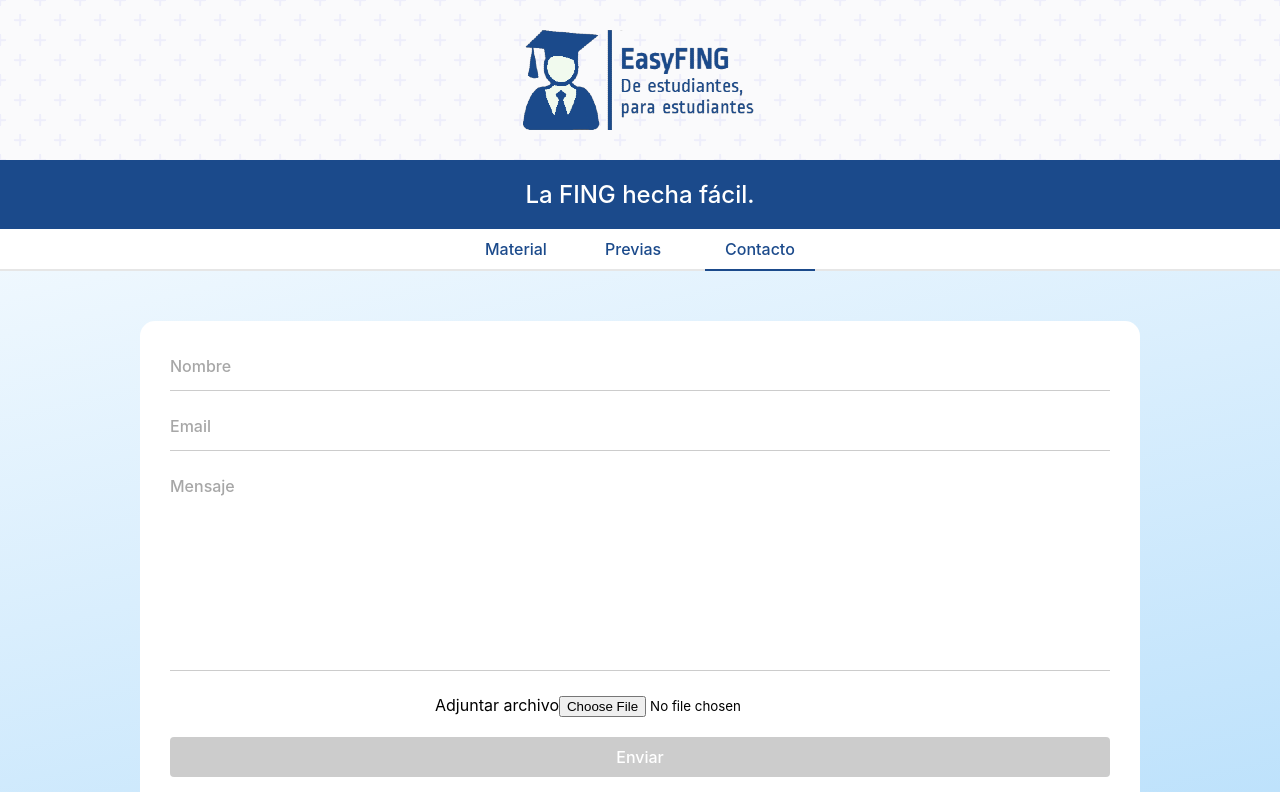
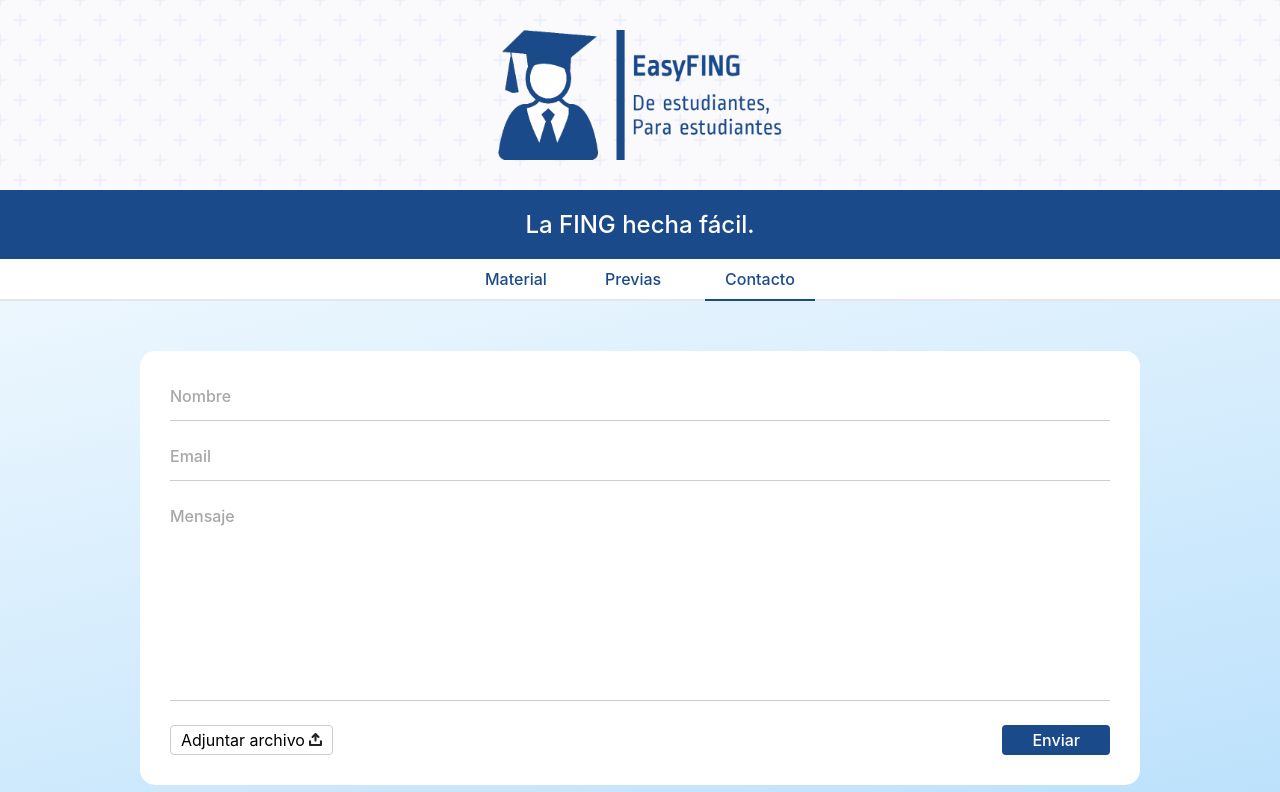
Before and after one commit to sebas-pena/easy-fing-rebrand, a React (Create React App) app: page /contacto in a window 1280 px wide. Shown: the top 792 px of the page. Built offline with nearby package versions, Linux system fonts and the light colour scheme.

Commit message:
avance form

```diff
--- a/src/components/ContactForm.jsx
+++ b/src/components/ContactForm.jsx
@@ -1,32 +1,48 @@
 import { useState, useEffect, useRef } from "react"
+import { UploadIcon } from "./Icons"
 
 const ContactForm = () => {
-	const [disableSubmit, setDisableSubmit] = useState(true)
+  const [disableSubmit, setDisableSubmit] = useState(false)
+
+  const handleSubmit = (e) => {
+    e.preventDefault()
+    console.log(e)
+  }
+
+  const handleChange = ({ target }) => {
+    console.log(target)
+    if (target.value.length > 0) {
+    }
+  }
+
   return (
     <div className="contact-form__ctn">
-			<form className="contact-form">
+      <form className="contact-form" onSubmit={handleSubmit}>
         <div className="contact-form__input-ctn">
           <label htmlFor="name">Nombre</label>
-					<input id="name" type="text" />
+          <input id="name" type="text" onChange={handleChange} />
         </div>
         <div className="contact-form__input-ctn">
           <label htmlFor="email">Email</label>
-					<input id="email" type="text" />
+          <input id="email" type="text" onChange={handleChange} />
         </div>
         <div className="contact-form__input-ctn">
           <label htmlFor="message">Mensaje</label>
-					<textarea id="message" />
+          <textarea id="message" onChange={handleChange} />
         </div>
-				<div className="contact-form__file-input-ctn">
-					<label htmlFor="file">Adjuntar archivo</label>
+        <div className="contact-form__bottom">
+          <label className="contact-form__file-input" htmlFor="file">
+            Adjuntar archivo
+            <UploadIcon size={13} color="#222" />
+          </label>
           <input id="file" type="file" />
-				</div>
           <input
             className="contact-form__submit"
             type="submit"
             value="Enviar"
             {...(disableSubmit ? { disabled: true } : {})}
           />
+        </div>
       </form>
     </div>
   )
--- a/src/components/Icons.jsx
+++ b/src/components/Icons.jsx
@@ -66,3 +66,20 @@ export const TwitterIcon = ({ size, color }) => {
     </svg>
   )
 }
+
+export const UploadIcon = ({ size, color }) => (
+  <svg
+    xmlns="http://www.w3.org/2000/svg"
+    x="0px"
+    y="0px"
+    width={size}
+    height={size}
+    viewBox="0 0 374.116 374.116"
+    fill={color}
+  >
+    <g>
+      <path d="M344.058,207.506c-16.568,0-30,13.432-30,30v76.609h-254v-76.609c0-16.568-13.432-30-30-30c-16.568,0-30,13.432-30,30   v106.609c0,16.568,13.432,30,30,30h314c16.568,0,30-13.432,30-30V237.506C374.058,220.938,360.626,207.506,344.058,207.506z" />
+      <path d="M123.57,135.915l33.488-33.488v111.775c0,16.568,13.432,30,30,30c16.568,0,30-13.432,30-30V102.426l33.488,33.488   c5.857,5.858,13.535,8.787,21.213,8.787c7.678,0,15.355-2.929,21.213-8.787c11.716-11.716,11.716-30.71,0-42.426L208.271,8.788   c-11.715-11.717-30.711-11.717-42.426,0L81.144,93.489c-11.716,11.716-11.716,30.71,0,42.426   C92.859,147.631,111.855,147.631,123.57,135.915z" />
+    </g>
+  </svg>
+)
--- a/src/styles/components/contactForm.css
+++ b/src/styles/components/contactForm.css
@@ -51,8 +51,7 @@
 }
 
 .contact-form__submit{
-  width: 100%;
-  height: 40px;
+  padding: 5px 30px;
   border: none;
   background-color: #1b4a8b;
   color: #fff;
@@ -63,7 +62,34 @@
   border-radius: 4px;
 }
 
+.contact-form__bottom{
+  display: flex;
+  align-items: center;
+  justify-content: space-between;
+  width: 100%;
+}
+
 .contact-form__submit[disabled]{
   background-color: #ccc;
   cursor: not-allowed;
 }
+
+.contact-form__file-input{
+  border: 1px solid #ccc;
+  padding: 4px 10px;
+  border-radius: 4px;
+  cursor: pointer;
+  transition: border .3s ease-in-out;
+}
+
+.contact-form__file-input:hover{
+  border: 1px solid #1b4a8b;
+}
+
+.contact-form__file-input > svg{
+  margin-left: 4px;
+}
+
+.contact-form__bottom > input[type="file"]{
+  display: none;
+}
--- a/src/styles/components/header.css
+++ b/src/styles/components/header.css
@@ -14,7 +14,7 @@ header.header__ctn{
 .header__img{
   align-self: center;
   width: max-content;
-  height: 100px;
+  height: 130px;
   margin: 30px 10px;
 
 }
```
Also changed, not shown: src/assets/images/logo.png. Lines whose indentation alone changed are shown as unchanged.
